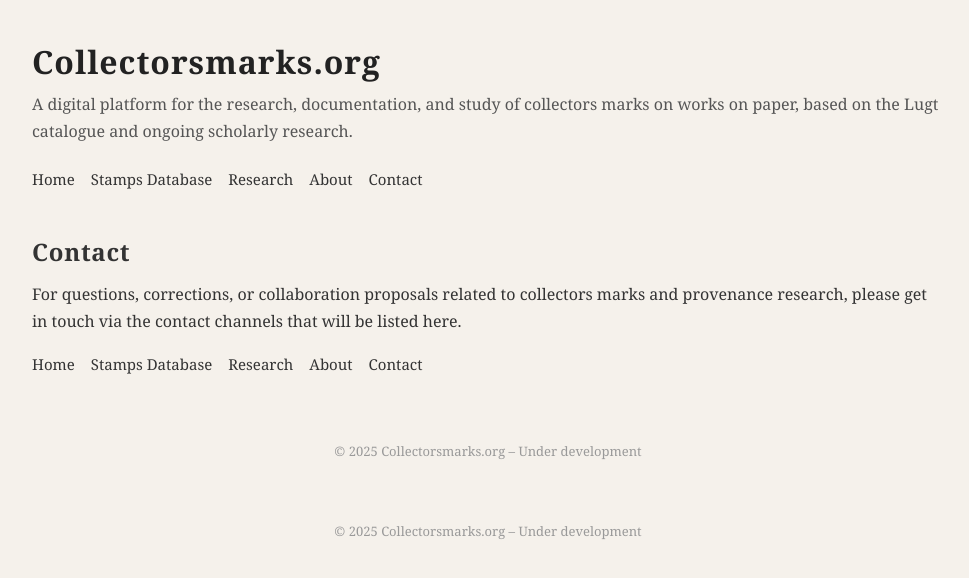
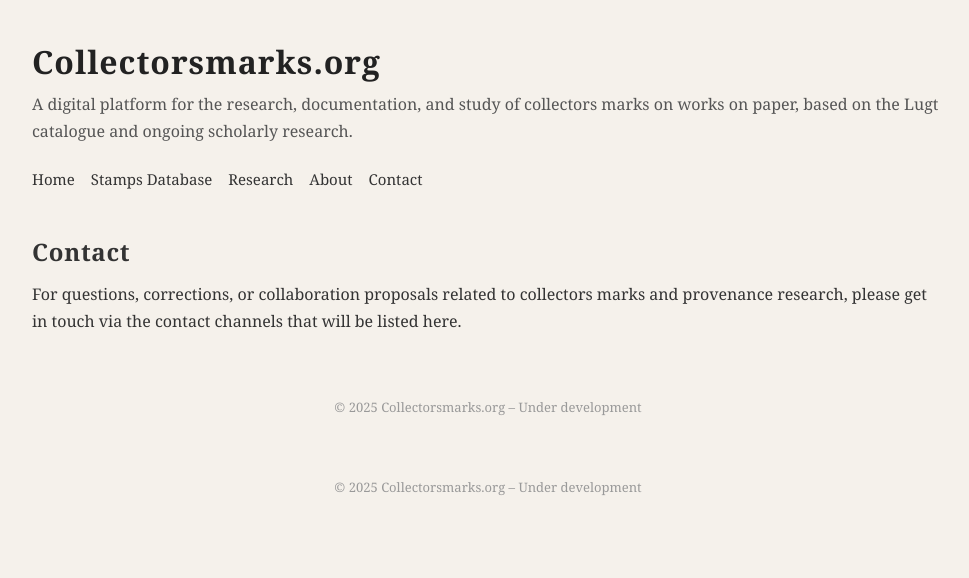
Before and after one commit to bjorndeleu/collectorsmarks, a Next.js app: page /contact in a window 1280 px wide. Shown: the top 578 px of the page, without its empty margins (152-1121 px from the left). Built offline with nearby package versions, Linux system fonts and the light colour scheme.

Commit message:
Update page.js

```diff
--- a/app/contact/page.js
+++ b/app/contact/page.js
@@ -9,13 +9,6 @@ export default function ContactPage() {
           contact channels that will be listed here.
         </p>
 
-        <nav>
-          <a href="/">Home</a>
-          <a href="/stamps">Stamps Database</a>
-          <a href="/research">Research</a>
-          <a href="/about">About</a>
-          <a href="/contact">Contact</a>
-        </nav>
       </header>
 
       <footer className="footer">
```
